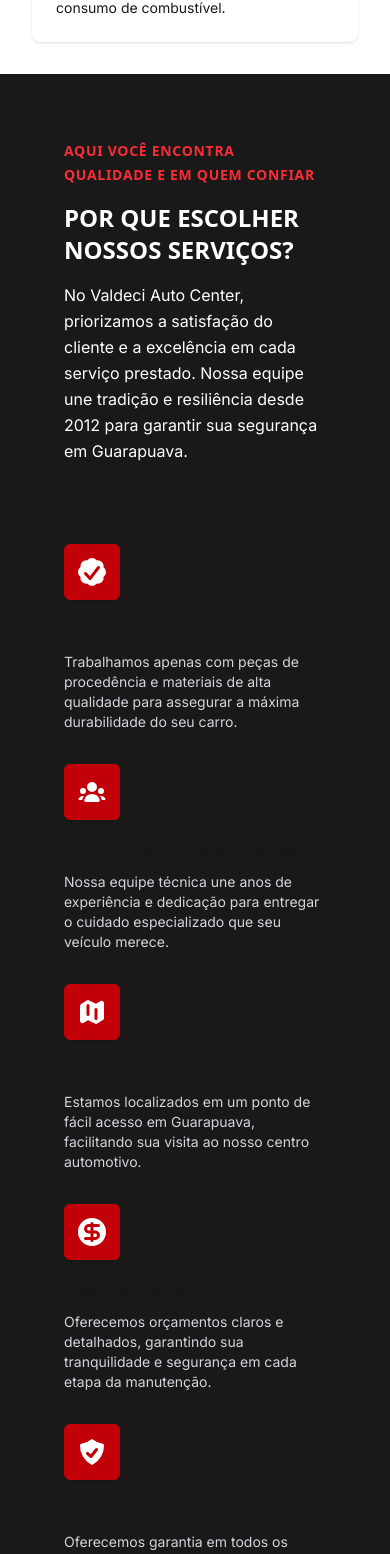
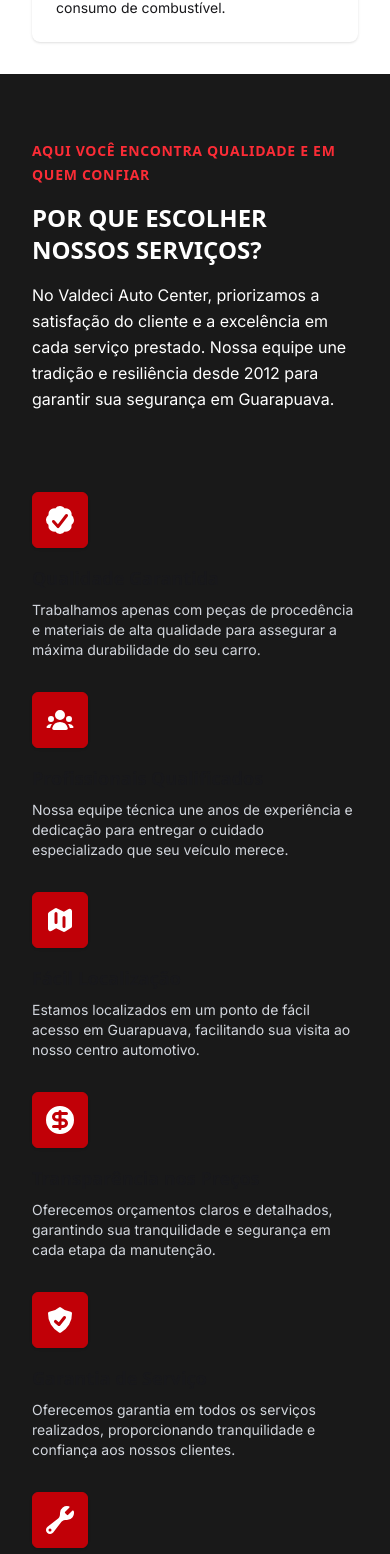
Before and after one commit to iguemanuel/Valdeci-Auto-Center, a Vue app: page / in a window 390 px wide. Shown: the part 3437-4991 px from the top of the page. Built offline with nearby package versions, Linux system fonts and the light colour scheme.

Commit message:
fix: update FooterComponent links and adjust padding in ReasonsView layout

```diff
--- a/src/components/FooterComponent.vue
+++ b/src/components/FooterComponent.vue
@@ -5,9 +5,10 @@
 // Links de navegação rápida
 const companyLinks = [
   { text: 'Início', href: '#home' },
-  { text: 'Quem Somos', href: '#sobre' },
-  { text: 'Nossos Serviços', href: '#servicos' },
-  { text: 'Contato', href: '#contato' },
+  { text: 'Serviços', href: '#servicos' },
+  { text: 'Sobre', href: '#sobre' },
+  { text: 'Avaliações', href: '#avaliacoes' },
+  { text: 'Localização', href: '#localizacao' },
 ]
 
 // Serviços principais (Resumo)
@@ -21,7 +22,7 @@
 </script>
 
 <template>
-  <footer class="background-primary text-gray-400 pt-16 pb-8 border-t border-gray-800">
+  <footer class="background-primary text-gray-400 pt-16 p-8 border-t border-gray-800">
     <div class="max-w-7xl mx-auto px-4 md:px-16">
       <div class="grid grid-cols-1 md:grid-cols-2 lg:grid-cols-4 gap-12 mb-12">
         <div class="lg:col-span-2 space-y-6">
--- a/src/views/ReasonsView.vue
+++ b/src/views/ReasonsView.vue
@@ -5,7 +5,7 @@
 
 <template>
   <section class="background-primary py-16">
-    <div class="grid grid-cols-1 md:grid-cols-3 gap-8 px-16 justify-items-center mb-12">
+    <div class="grid grid-cols-1 md:grid-cols-3 gap-8 px-8 md:px-16 justify-items-center mb-12">
       <div class="col-span-1 md:col-span-2 text-left">
         <div class="about-services">
           <span class="text-red-500 font-semibold uppercase text-sm tracking-wider">
@@ -32,7 +32,7 @@
     </div>
 
     <div
-      class="grid grid-cols-1 sm:grid-cols-2 md:grid-cols-4 gap-8 p-8 px-16 justify-items-center"
+      class="grid grid-cols-1 sm:grid-cols-2 md:grid-cols-4 gap-8 p-8 md:px-16 justify-items-center"
     >
       <div v-for="reason in reasons" :key="reason.title">
         <IconCardComponent
```
